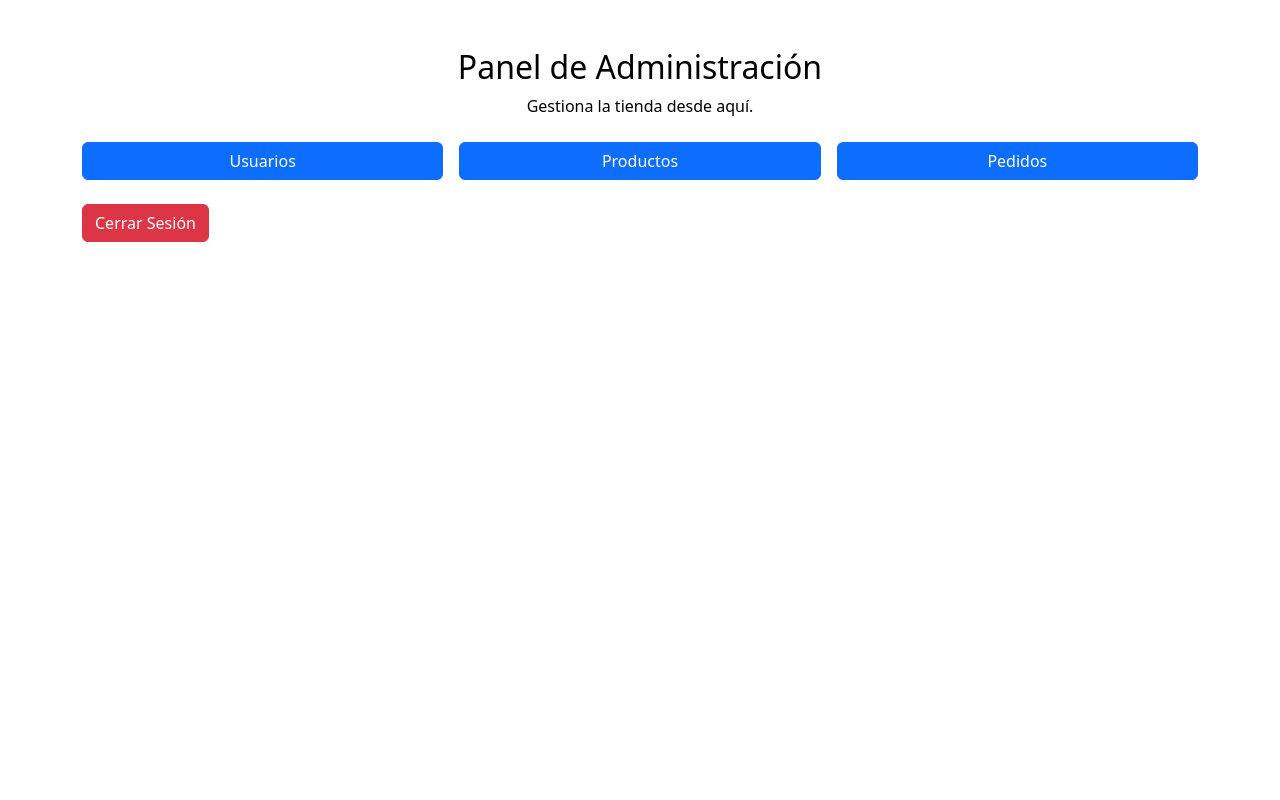
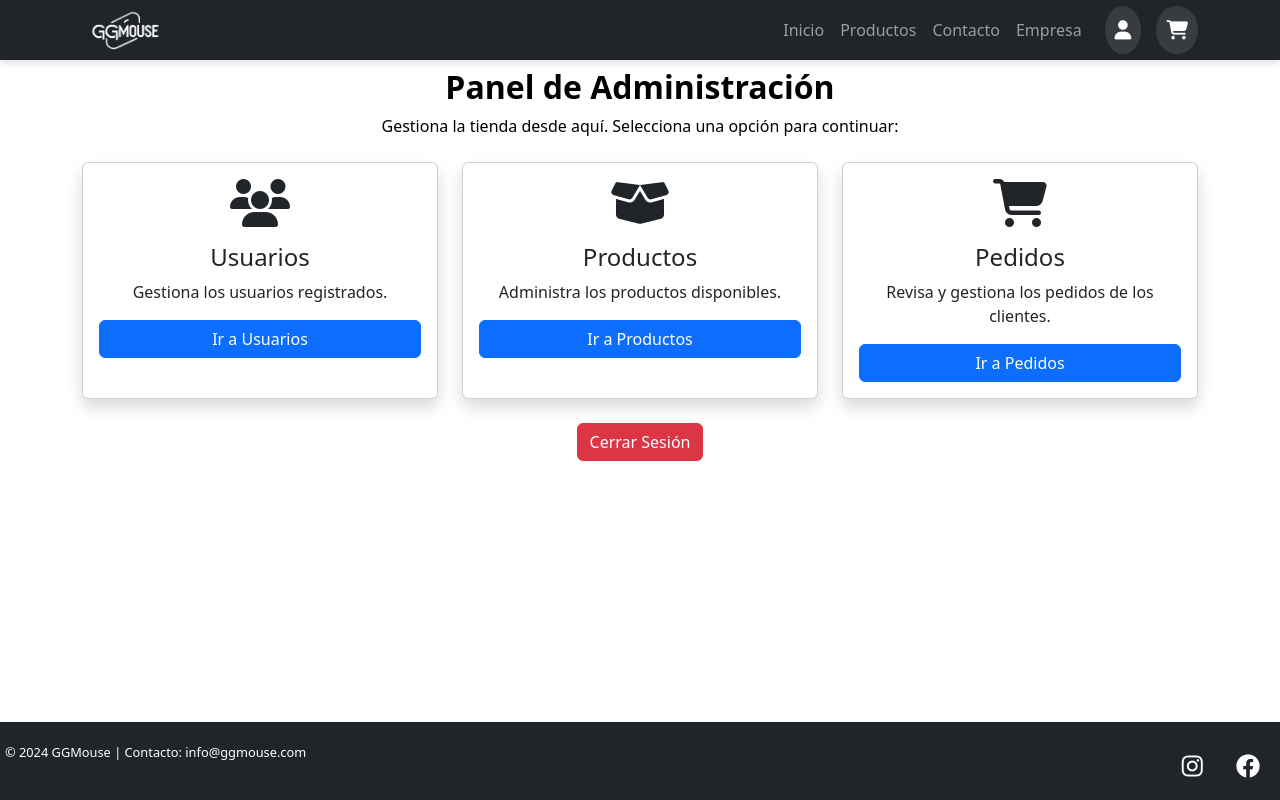
Before and after one commit to carjapi/ProyectoDAW, a plain HTML site: page web/admin.html in a window 1280 px wide. Drawn offline with nearby package versions, Linux system fonts and the light colour scheme; sample sign-in values are in the browser's storage.

Commit message:
Continuacion web

```diff
--- a/web/admin.html
+++ b/web/admin.html
@@ -6,28 +6,57 @@
     <title>Panel de Administración - GGMouse</title>
     <link rel="stylesheet" href="css/styles.css">
     <link rel="stylesheet" href="https://cdn.jsdelivr.net/npm/bootstrap@5.3.0/dist/css/bootstrap.min.css">
+    <link rel="stylesheet" href="https://cdnjs.cloudflare.com/ajax/libs/font-awesome/6.4.2/css/all.min.css">
+    <script src="js/header-footer.js"></script>
 </head>
 <body onload="checkAdminAccess()">
 
-    <div class="container mt-5">
-        <h2 class="text-center">Panel de Administración</h2>
-        <p class="text-center">Gestiona la tienda desde aquí.</p>
+    <!-- Cargar Header -->
+    <div id="header"></div>
 
-        <div class="d-flex justify-content-center gap-3 my-4">
-            <a href="admin-usuarios.html" class="btn btn-primary">Usuarios</a>
-            <a href="admin-productos.html" class="btn btn-primary">Productos</a>
-            <a href="admin-pedidos.html" class="btn btn-primary">Pedidos</a>
+    <main class="container mt-5 text-center">
+        <h2 class="fw-bold">Panel de Administración</h2>
+        <p>Gestiona la tienda desde aquí. Selecciona una opción para continuar:</p>
+
+        <div class="row justify-content-center mt-4">
+            <div class="col-md-4 d-flex align-items-stretch">
+                <div class="card shadow p-3 w-100 text-center">
+                    <i class="fas fa-users fa-3x mb-3"></i>
+                    <h4>Usuarios</h4>
+                    <p>Gestiona los usuarios registrados.</p>
+                    <a href="admin-usuarios.html" class="btn btn-primary w-100">Ir a Usuarios</a>
+                </div>
+            </div>
+            <div class="col-md-4 d-flex align-items-stretch">
+                <div class="card shadow p-3 w-100 text-center">
+                    <i class="fas fa-box-open fa-3x mb-3"></i>
+                    <h4>Productos</h4>
+                    <p>Administra los productos disponibles.</p>
+                    <a href="admin-productos.html" class="btn btn-primary w-100">Ir a Productos</a>
+                </div>
+            </div>
+            <div class="col-md-4 d-flex align-items-stretch">
+                <div class="card shadow p-3 w-100 text-center">
+                    <i class="fas fa-shopping-cart fa-3x mb-3"></i>
+                    <h4>Pedidos</h4>
+                    <p>Revisa y gestiona los pedidos de los clientes.</p>
+                    <a href="admin-pedidos.html" class="btn btn-primary w-100">Ir a Pedidos</a>
+                </div>
+            </div>
         </div>
 
-        <button class="btn btn-danger" onclick="logout()">Cerrar Sesión</button>
-    </div>
+        <button class="btn btn-danger mt-4" onclick="logout()">Cerrar Sesión</button>
+    </main>
+
+    <!-- Cargar Footer -->
+    <div id="footer" class="mt-5"></div>
 
     <script>
         function checkAdminAccess() {
             const role = localStorage.getItem("userRole");
             if (role !== "admin") {
-                alert("Acceso denegado.");
-                window.location.href = "index.html"; // Redirigir al inicio
+                alert("Acceso denegado. Redirigiendo a inicio...");
+                window.location.href = "index.html";
             }
         }
 
--- a/web/js/header-footer.js
+++ b/web/js/header-footer.js
@@ -12,9 +12,9 @@ document.addEventListener("DOMContentLoaded", function () {
                 <div class="collapse navbar-collapse" id="navbarNav">
                     <ul class="navbar-nav ms-auto">
                         <li class="nav-item"><a class="nav-link" href="index.html">Inicio</a></li>
+                        <li class="nav-item"><a class="nav-link" href="productos.html">Productos</a></li>
+                        <li class="nav-item"><a class="nav-link" href="contacto.html">Contacto</a></li>
                         <li class="nav-item"><a class="nav-link" href="empresa.html">Empresa</a></li>
-                        <li class="nav-item"><a class="nav-link" href="contacto.html">Contacto</a></li>
-                        <li class="nav-item"><a class="nav-link" href="productos.html">Productos</a></li>
                     </ul>
                 </div>
                 <a href="#" class="user-icon" onclick="checkUserRole()">
```
Also changed, not shown: web/perfil.html (+34 -8 lines).
